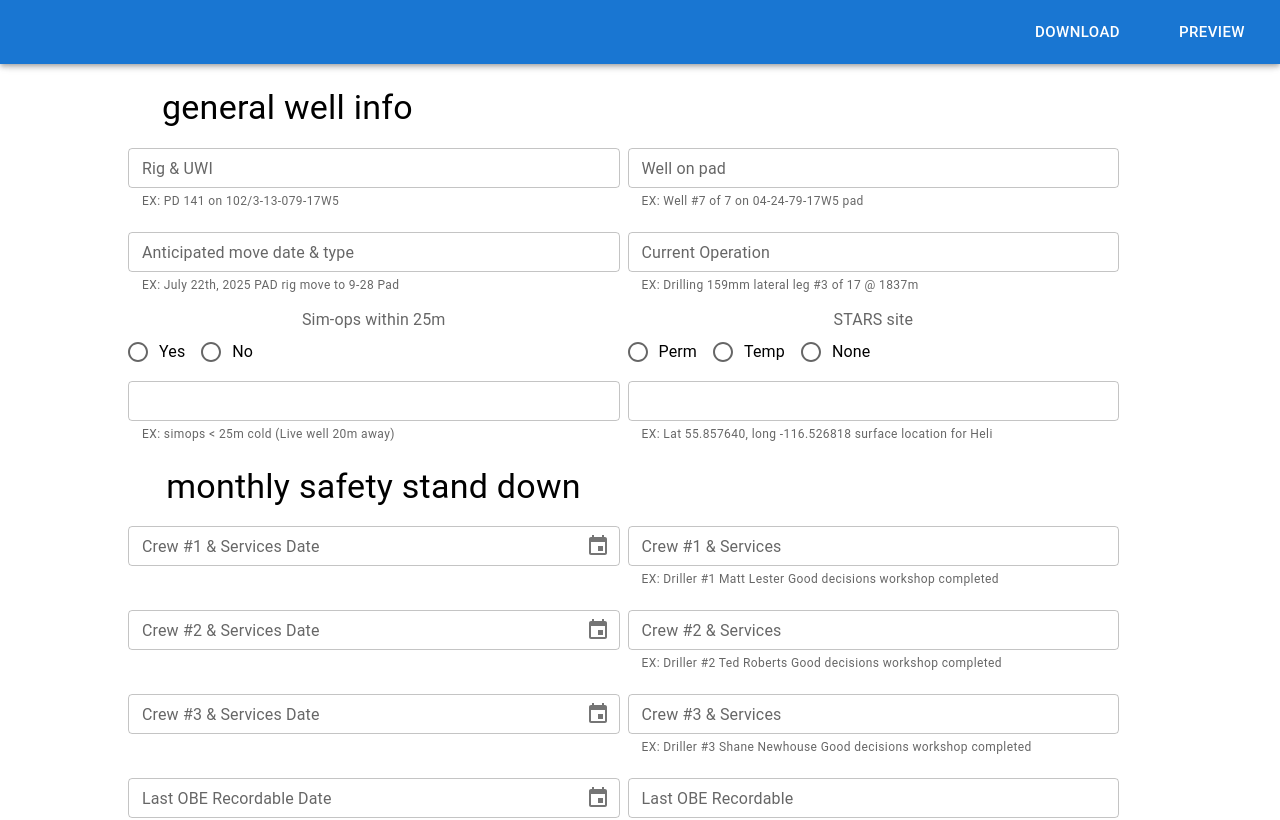
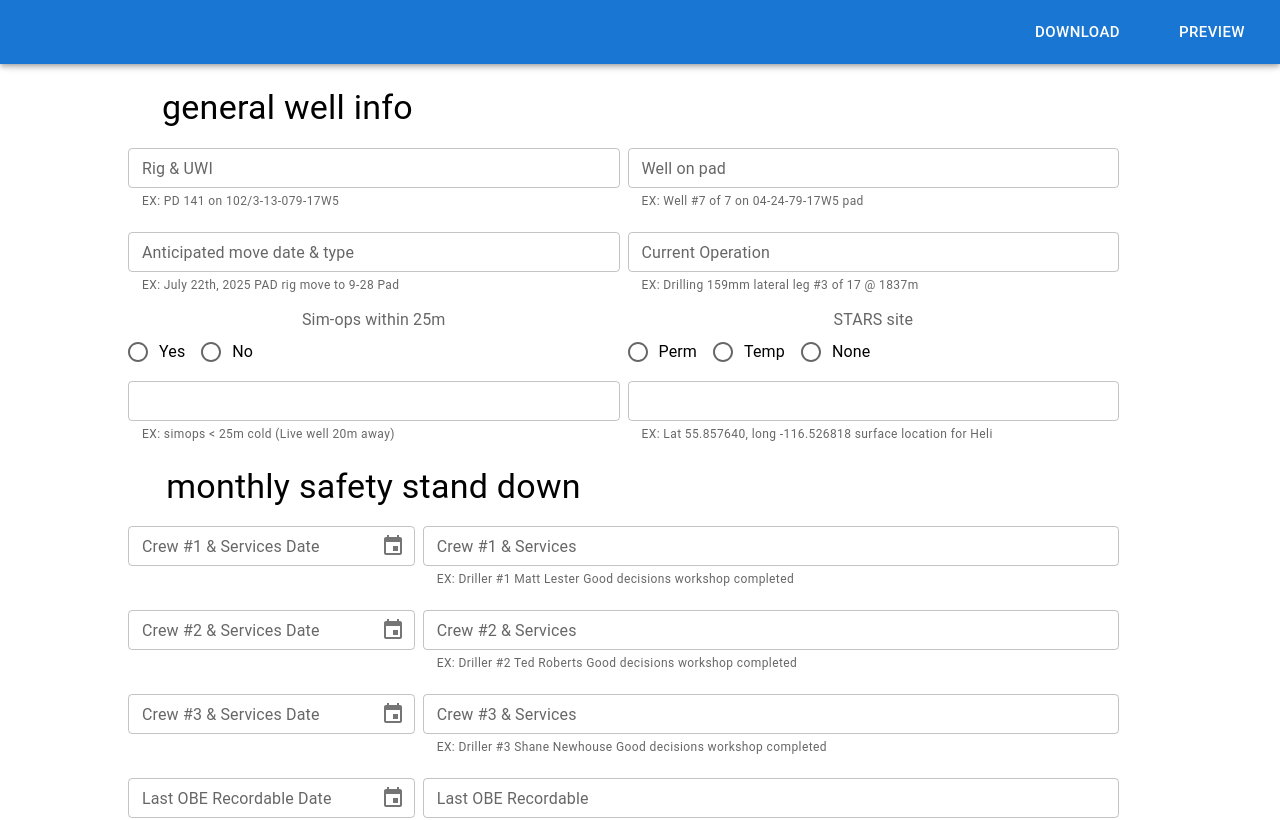
Before and after one commit to Wyatt-Grant/wellinfo, a React (Create React App) app: page / in a window 1280 px wide. Shown: the top 820 px of the page. Built offline with nearby package versions, Linux system fonts and the light colour scheme; some icons are missing.

Commit message:
multiline inputs

```diff
--- a/src/Forms/BasicWellDesignForm.js
+++ b/src/Forms/BasicWellDesignForm.js
@@ -64,6 +64,7 @@ export default function BasicWellDesignForm() {
             fullWidth
             size="small"
             margin="dense"
+            multiline
           />
           <TextField
             sx={{ width: '48%' }}
@@ -74,6 +75,7 @@ export default function BasicWellDesignForm() {
             helperText={help}
             size="small"
             margin="dense"
+            multiline
           />
         </Fragment>
       ))}
--- a/src/Forms/Cumulative2Form.js
+++ b/src/Forms/Cumulative2Form.js
@@ -66,6 +66,7 @@ export default function Cumulative2Form() {
             label={label}
             size="small"
             margin="dense"
+            multiline
           />
           <TextField
             sx={{ width: '60%' }}
@@ -76,6 +77,7 @@ export default function Cumulative2Form() {
             helperText={help}
             size="small"
             margin="dense"
+            multiline
           />
         </Fragment>
       )
--- a/src/Forms/CumulativeForm.js
+++ b/src/Forms/CumulativeForm.js
@@ -146,6 +146,7 @@ export default function CumulativeForm() {
             label={label}
             size="small"
             margin="dense"
+            multiline
           />
           <TextField
             type={'text'}
@@ -158,6 +159,7 @@ export default function CumulativeForm() {
             // label={label}
             size="small"
             margin="dense"
+            multiline
           />
         </Fragment>
       ))}
--- a/src/Forms/GeneralWellInfoForm.js
+++ b/src/Forms/GeneralWellInfoForm.js
@@ -66,6 +66,7 @@ export default function GeneralWellInfoForm() {
           helperText={help}
           size="small"
           margin="dense"
+          multiline
         />
       ))}
 
@@ -88,6 +89,7 @@ export default function GeneralWellInfoForm() {
           helperText="EX: simops < 25m cold (Live well 20m away)"
           size="small"
           margin="dense"
+          multiline
         />
       </FormControl>
 
@@ -112,6 +114,7 @@ export default function GeneralWellInfoForm() {
           helperText="EX: Lat 55.857640,   long -116.526818  surface location for Heli"
           size="small"
           margin="dense"
+          multiline
         />
       </FormControl>
     </Box>
--- a/src/Forms/Last12HoursForm.js
+++ b/src/Forms/Last12HoursForm.js
@@ -148,6 +148,7 @@ export default function Last12HoursForm() {
             fullWidth
             size="small"
             margin="dense"
+            multiline
           />
           <TextField
             sx={{ width: '64%' }}
@@ -158,6 +159,7 @@ export default function Last12HoursForm() {
             helperText={help}
             size="small"
             margin="dense"
+            multiline
           />
         </Fragment>
       )
--- a/src/Forms/MonthlySafetyStandDownForm.js
+++ b/src/Forms/MonthlySafetyStandDownForm.js
@@ -63,7 +63,7 @@ export default function MonthlySafetyStandDownForm() {
           <DatePicker
             name={name+'Date'}
             label={label + " Date"}
-            sx={{ width: '48%' }}
+            sx={{ width: '28%' }}
             value={formData2[name+'Date'] ? moment(formData2[name+'Date']) : null}
             onChange={(val) => handleDateChange(val, name+'Date')}
             slotProps={{
@@ -74,7 +74,7 @@ export default function MonthlySafetyStandDownForm() {
             }}
           />
           <TextField
-            sx={{ width: '48%' }}
+            sx={{ width: '68%' }}
             label={label}
             name={name}
             value={formData2[name]}
@@ -83,6 +83,7 @@ export default function MonthlySafetyStandDownForm() {
             helperText={help}
             size="small"
             margin="dense"
+            multiline
           />
         </Fragment>
       ))}
```
